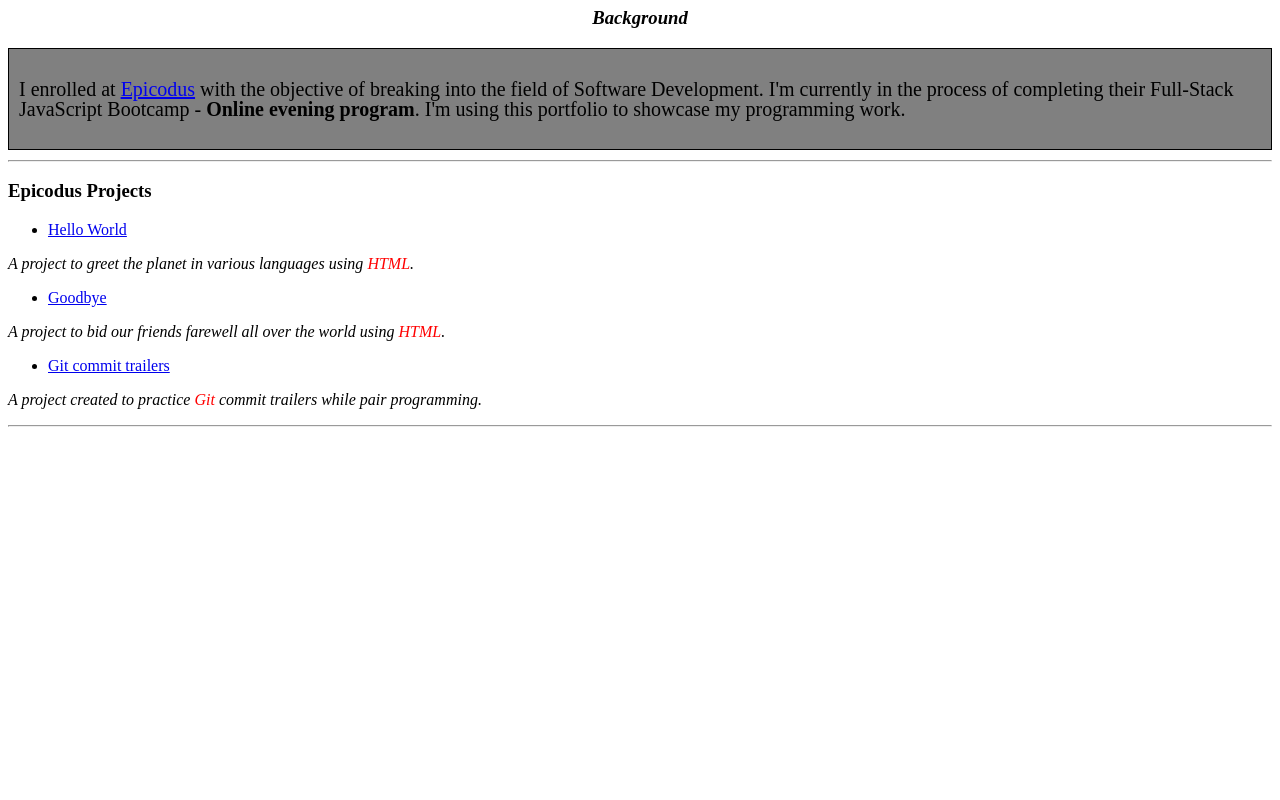
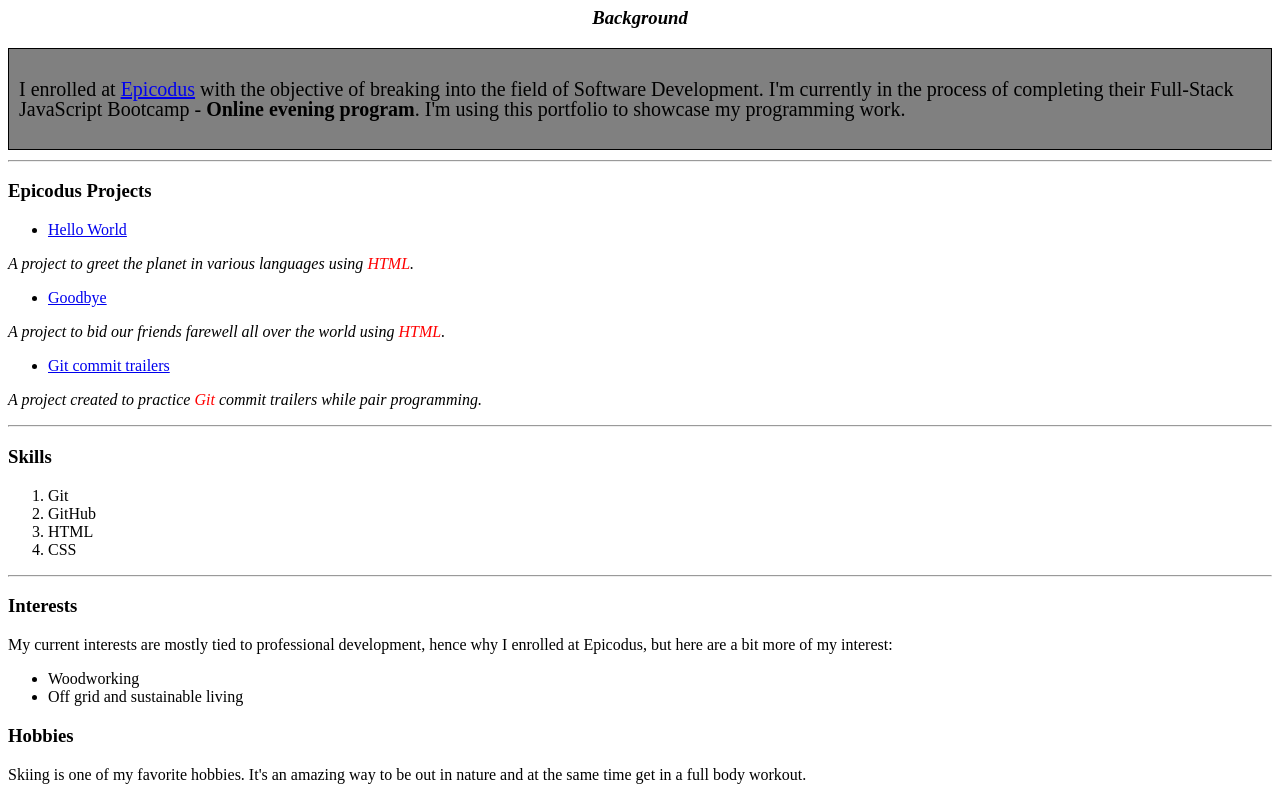
Before and after one commit to webquiza/portfolio_landing_page, a plain HTML site: page index.html in a window 1280 px wide. Shown: the part 528-1328 px from the top of the page. Before the commit the page ends 963 px from the top, so only its background shows below. Drawn offline with Linux system fonts and the light colour scheme.

Commit message:
add skills, interests and hobbies sections to index.html

```diff
--- a/index.html
+++ b/index.html
@@ -49,5 +49,31 @@
 
   <hr>
 
+  <div>
+    <h3>Skills</h3>
+    <ol>
+      <li>Git</li>
+      <li>GitHub</li>
+      <li>HTML</li>
+      <li>CSS</li>
+    </ol>
+  </div>
+
+  <hr>
+
+  <div class="interests">
+  <h3>Interests</h3>
+  <p>My current interests are mostly tied to professional development, hence why I enrolled at Epicodus, but here are a bit more of my interest:</p>
+    <ul>
+      <li>Woodworking</li>
+      <li>Off grid and sustainable living</li>
+    </ul>
+  </div>
+
+  <div class="hobby">
+    <h3>Hobbies</h3>
+    <p>Skiing is one of my favorite hobbies. It's an amazing way to be out in nature and at the same time get in a full body workout.</p>
+  </div>
+
 </body>
 </html>
```
